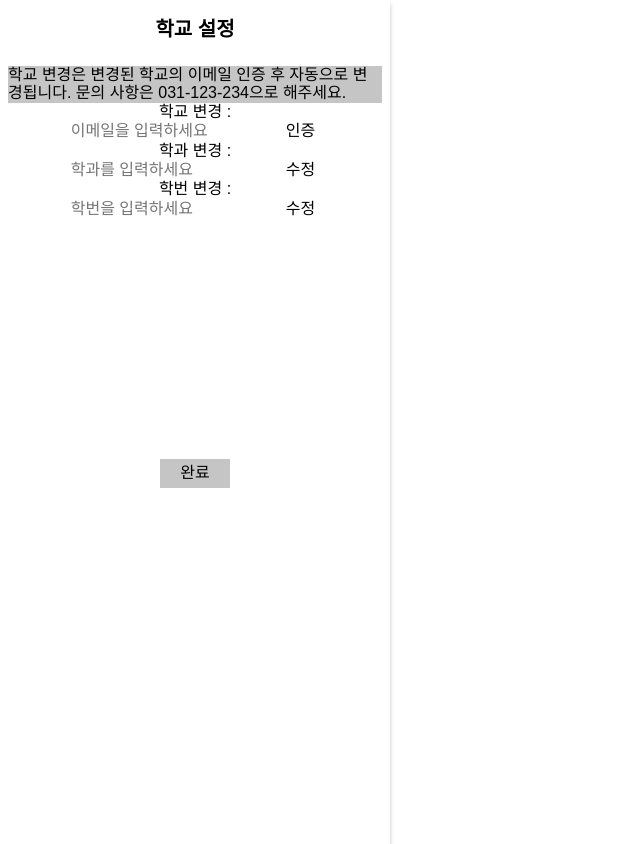
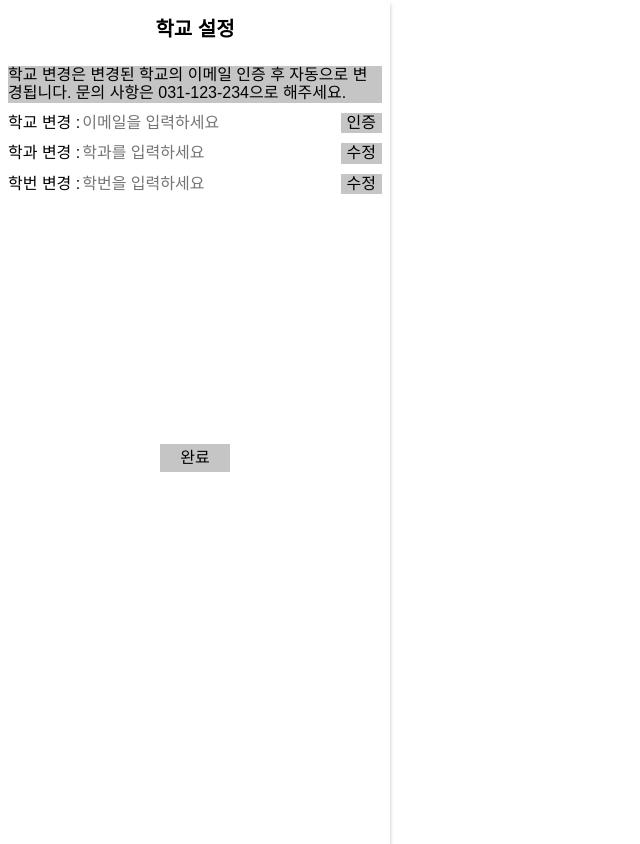
Before and after one commit to project-EveryOUR/everyOur-React, a React (Vite) app: page /univshift in a window 1280 px wide. Shown: the whole page, without its empty margins (0-640 px from the left). Built offline with nearby package versions, Linux system fonts and the light colour scheme.

Commit message:
UnivShiftscss3.0

```diff
--- a/src/UnivShift/UnivShift.scss
+++ b/src/UnivShift/UnivShift.scss
@@ -21,6 +21,41 @@
     background-color: #c5c5c5;
     text-align: left;
   }
+  &__univ-container {
+    margin-top: 10px;
+    display: flex;
+    flex-direction: column;
+    &__univ-form {
+      margin-bottom: 10px;
+      display: flex;
+      align-items: center;
+      &__univ-input {
+        flex: 1;
+      }
+      &__univ-major {
+        flex: 1;
+      }
+      &__univ-id {
+        flex: 1;
+      }
+      &__univ-okbtn {
+        background-color: #c5c5c5;
+        color: black;
+        transition: background-color 0.3s;
+        &:active {
+          background-color: #279eff;
+        }
+      }
+      &__univ-modibtn {
+        background-color: #c5c5c5;
+        color: black;
+        transition: background-color 0.3s;
+        &:active {
+          background-color: #279eff;
+        }
+      }
+    }
+  }
   &__univ-btn {
     position: relative;
     background-color: #c5c5c5;
```
Lines whose indentation alone changed are shown as unchanged.
